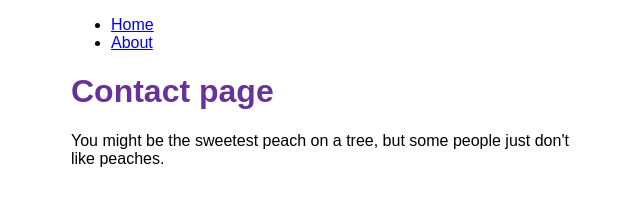
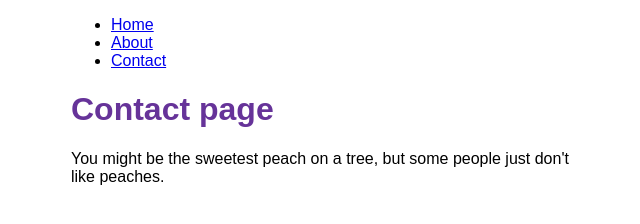
Before and after one commit to ANSummers/my-gatsby-site, a Gatsby site: page /contact in a window 1280 px wide. Shown: the whole page, without its empty margins (319-959 px from the left). Built offline with nearby package versions, Linux system fonts and the light colour scheme; Gatsby itself is replaced by a stand-in of ours.

```diff
--- a/src/components/layout.js
+++ b/src/components/layout.js
@@ -24,6 +24,11 @@
               About
             </Link>
           </li>
+          <li className={navLinkItem}>
+            <Link to="/contact" className={navLinkText}>
+              Contact
+            </Link>
+          </li>
         </ul>
       </nav>
       <main>
--- a/src/pages/contact.js
+++ b/src/pages/contact.js
@@ -1,5 +1,5 @@
 import * as React from "react";
-import { Link } from "gatsby";
+
 import Layout from "../components/layout";
 
 const ContactPage = () => {
--- a/src/pages/index.js
+++ b/src/pages/index.js
@@ -1,5 +1,5 @@
 import * as React from "react";
-import { Link } from "gatsby";
+
 import Layout from "../components/layout";
 
 const HomePage = () => {
```
